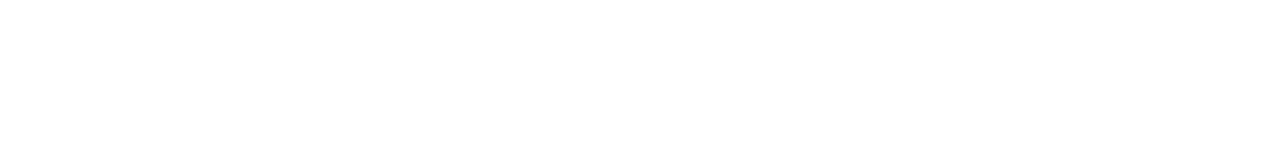
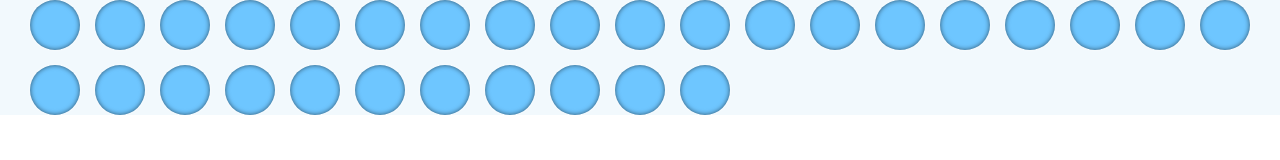
Before and after one commit to dlunamontilla/colores, a plain HTML site: page index.html in a window 1280 px wide. Drawn offline with Linux system fonts and the light colour scheme.

Commit message:
Creación del componente colores. En ella se podrá seleccionar los colores que se utilizarán para pintar las figuras geométricas

```diff
--- a/apps/main.js
+++ b/apps/main.js
@@ -1,4 +1,42 @@
 const nodo = ( _nodo ) => {
   if ( typeof _nodo !== "string" ) return;
   return document.createElement( _nodo );
-}
+};
+
+const insertarNodo = ( _nodo, _nodoPadre ) => {
+  if ( typeof _nodo === "undefined" && typeof _nodoPadre === "undefined")
+    return;
+
+  _nodo.append( _nodoPadre );
+};
+
+const colores = ( cantidad, _nodoPadre ) => {
+  if ( isNaN( cantidad ) )
+    return;
+
+  let
+    _colores = [],
+    content = nodo( "div" );
+
+  content.classList.add( "colores" );
+
+  for ( let i = 0; i < cantidad; i++ ) {
+    _colores.push( nodo( "div" ) );
+
+    _colores[i].classList.add( "colores__item" );
+  }
+
+  for ( let color of _colores ) {
+    console.log( color );
+    content.append( color );
+  }
+
+  if ( _nodoPadre !== undefined && _nodoPadre !== null ) {
+    _nodoPadre.append( content );
+    return;
+  }
+
+  return content;
+};
+
+console.log( colores( 30, app ) );
--- a/index.html
+++ b/index.html
@@ -1,17 +1,15 @@
 <!DOCTYPE html>
-<html lang="en">
+<html lang="es-VE">
 <head>
   <meta charset="UTF-8">
   <meta name="viewport" content="width=device-width, initial-scale=1.0">
   <link rel="stylesheet" href="recursos/vista/css/style.css">
   <link rel="icon" href="recursos/vista/img/favicon.png" type="image/png">
-  <title>Colores</title>
+  <title>Colorear Figuras - David E Luna M</title>
 
   <script src="apps/main.js" async></script>
 </head>
 <body>
-  <main id="app">
-
-  </main>
+  <main id="app"></main>
 </body>
 </html>
--- /dev/null
+++ b/recursos/activos/scss/_main.scss
@@ -0,0 +1,29 @@
+.colores {
+  --diametro: 50px;
+
+  display: grid;
+  grid-template-columns: repeat(auto-fit, var(--diametro));
+  grid-auto-rows: var(--diametro);
+  justify-content: center;
+  gap: 15px;
+  transition: 300ms ease;
+  background-color: rgba( $color-base, 0.05 );
+
+  &__item {
+    background-color: lighten( $color-base, 30 );
+    border-radius: calc(var(--diametro) / 2 );
+    box-shadow:
+    0 0 3px 0px white,
+    inset 0 0 5px 0px rgba( black, 0.6 );
+    transition: 300ms ease;
+
+    &:hover {
+      background-color: #008000;
+    }
+
+    &:active {
+      transform: scale(0.98);
+      transition: none;
+    }
+  }
+}
--- a/recursos/activos/scss/style.scss
+++ b/recursos/activos/scss/style.scss
@@ -1 +1,2 @@
 @import "defaults";
+@import "main";
```
Also changed, not shown: recursos/vista/css/style.css, 1 other file.
